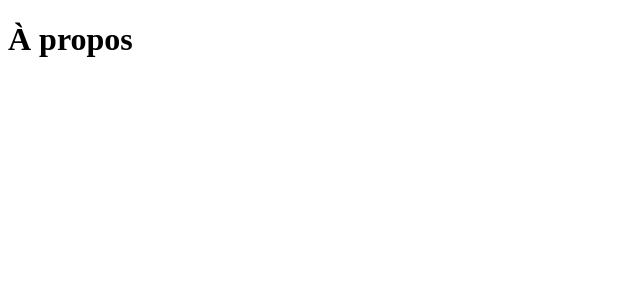
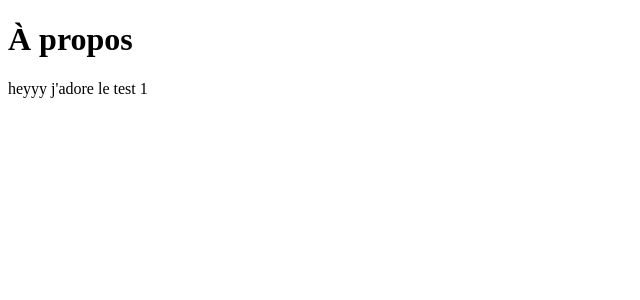
Before and after one commit to fryxeel/holosphere, a React (Vite) app: page /about in a window 1280 px wide. Shown: the top 300 px of the page, without its empty margins (0-640 px from the left). Built offline with nearby package versions, Linux system fonts and the light colour scheme.

Commit message:
je fait un test 1 pour nouvelle branche

```diff
--- a/src/pages/About.jsx
+++ b/src/pages/About.jsx
@@ -1,3 +1,10 @@
+import React from 'react'
+
 export default function About() {
-  return <h1>À propos</h1>
+  return (
+    <div>
+      <h1>À propos</h1>
+      <p>heyyy j'adore le test 1</p>
+    </div>
+  )
 }
```
